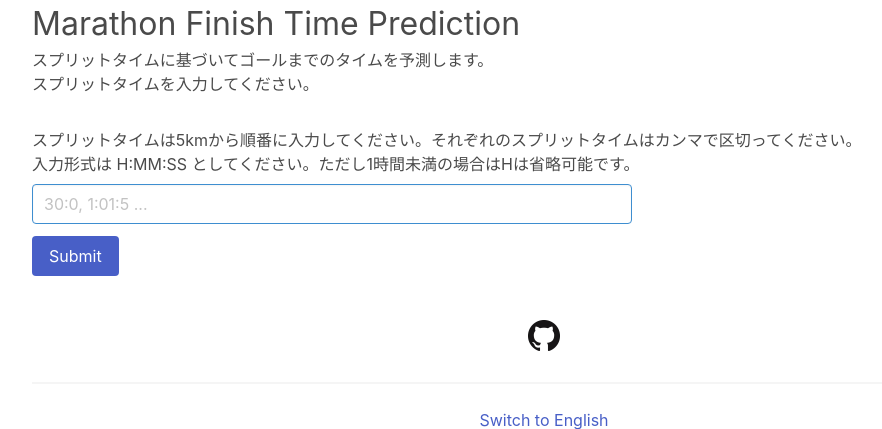
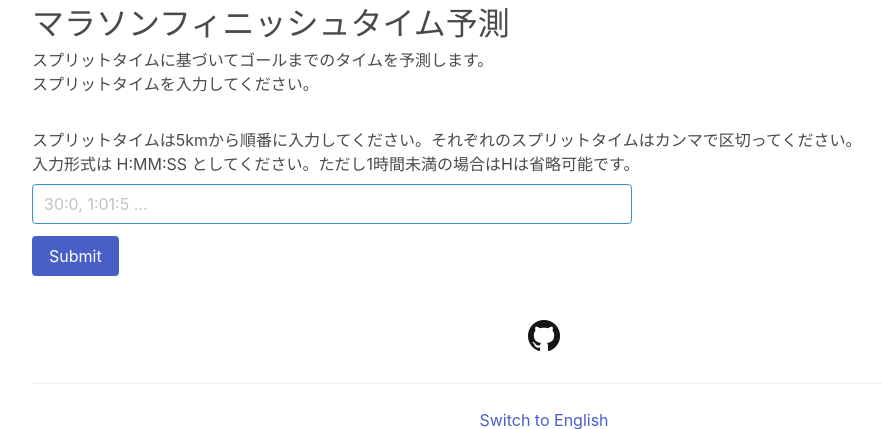
Before and after one commit to europeanplaice/marathon-finish-time-prediction-web-app, a Flask app: page /ja in a window 1280 px wide. Shown: the top 429 px of the page, without its empty margins (96-978 px from the left). Run offline with Flask 2, Linux system fonts and the light colour scheme.

```diff
--- a/templates/hello_ja.html
+++ b/templates/hello_ja.html
@@ -11,7 +11,7 @@
 
     gtag('config', 'G-LVCKJQ30LZ');
   </script>
-  <title>Marathon Finish Time Prediction</title>
+  <title>マラソンフィニッシュタイム予測</title>
   <meta name="description" content="機械学習を用い、スプリットタイムからマラソンのフィニッシュタイムを予測します。具体的なタイムだけではなく、予想誤差も計算し表示します。">
   <link rel="stylesheet" href="https://cdn.jsdelivr.net/npm/bulma@0.9.3/css/bulma.min.css">
   <style>
@@ -84,7 +84,7 @@
 
 <body>
   <div class="container">
-    <h1>Marathon Finish Time Prediction</h1>
+    <h1>マラソンフィニッシュタイム予測</h1>
     <div class="columns">
       <div class="column">
         <p>スプリットタイムに基づいてゴールまでのタイムを予測します。</p>
```
